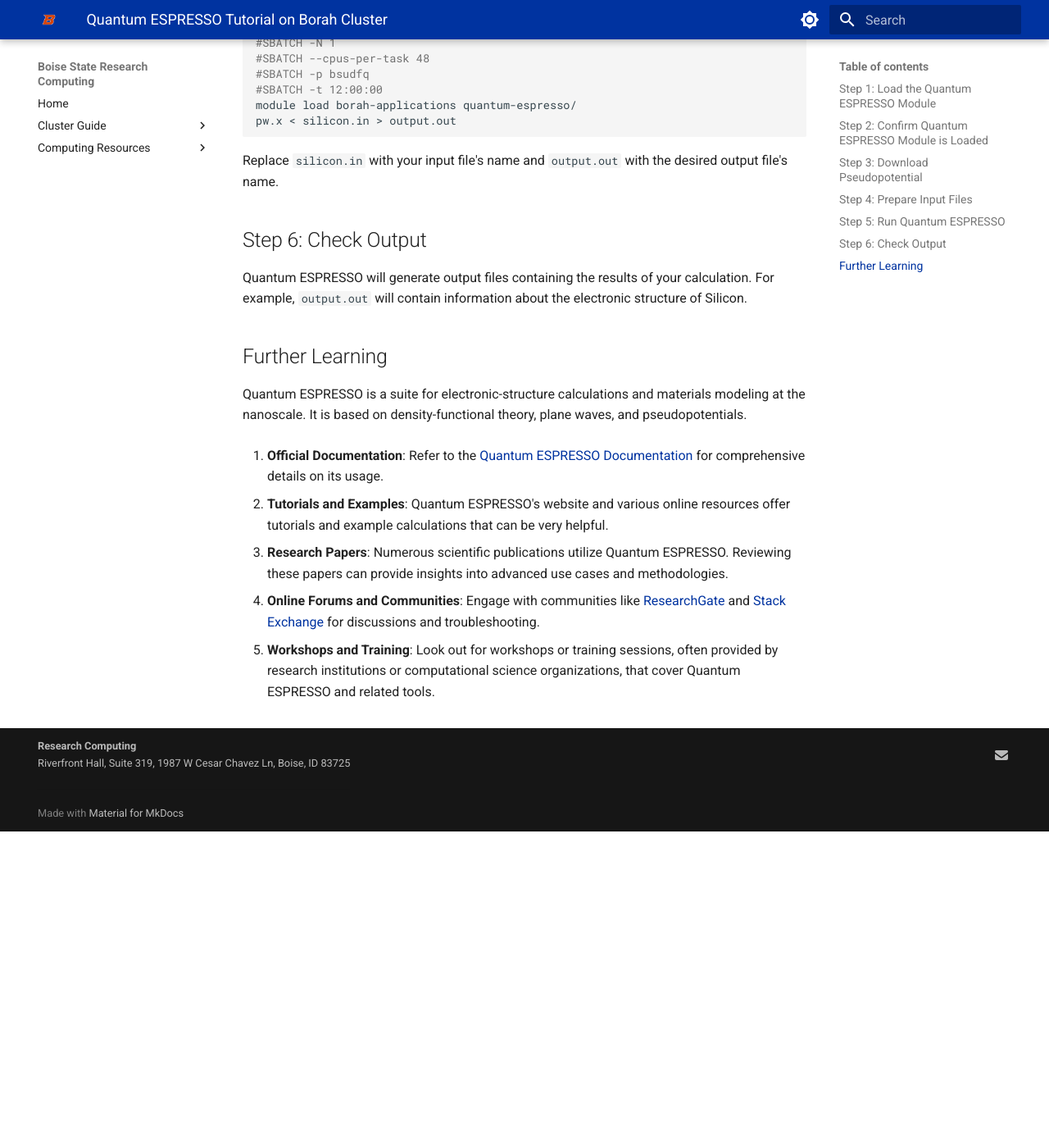
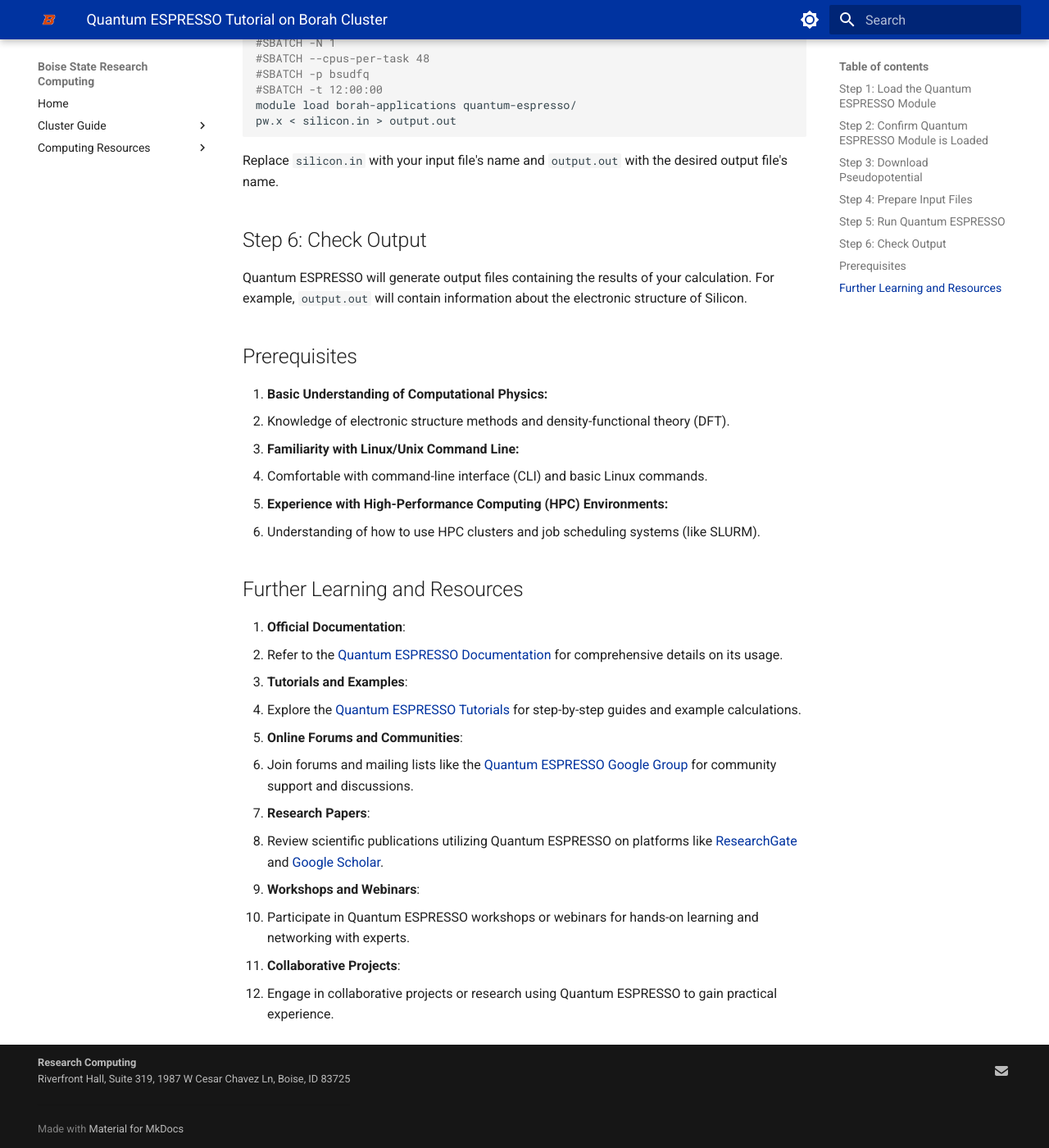
Before and after one commit to bsurc/docs, an MkDocs documentation site: the page built from docs/Borah Modules/QuantumEspresso-Tutorial.md, in a window 1280 px wide and 1400 px high, scrolled down 1884 px. Shown: the whole window at 82% size. Built offline with MkDocs 1.6.1 and Material for MkDocs 9.7.7, drawn with Linux system fonts in a browser that asks for light colours; before the commit the page ends 2898 px from its top, so only the background shows below that.

Commit message:
Updated QuantumEspresso-Tutorial.md

```diff
--- a/docs/Borah Modules/QuantumEspresso-Tutorial.md
+++ b/docs/Borah Modules/QuantumEspresso-Tutorial.md
@@ -92,16 +92,24 @@ Replace `silicon.in` with your input file's name and `output.out` with the desir
 
 Quantum ESPRESSO will generate output files containing the results of your calculation. For example, `output.out` will contain information about the electronic structure of Silicon.
 
-## Further Learning
+## Prerequisites
+1. **Basic Understanding of Computational Physics:**
+   - Knowledge of electronic structure methods and density-functional theory (DFT).
+2. **Familiarity with Linux/Unix Command Line:**
+   - Comfortable with command-line interface (CLI) and basic Linux commands.
+3. **Experience with High-Performance Computing (HPC) Environments:**
+   - Understanding of how to use HPC clusters and job scheduling systems (like SLURM).
 
-Quantum ESPRESSO is a suite for electronic-structure calculations and materials modeling at the nanoscale. It is based on density-functional theory, plane waves, and pseudopotentials.
-
-1. **Official Documentation**: Refer to the [Quantum ESPRESSO Documentation](https://www.quantum-espresso.org/resources/users-manual) for comprehensive details on its usage.
-
-2. **Tutorials and Examples**: Quantum ESPRESSO's website and various online resources offer tutorials and example calculations that can be very helpful.
-
-3. **Research Papers**: Numerous scientific publications utilize Quantum ESPRESSO. Reviewing these papers can provide insights into advanced use cases and methodologies.
-
-4. **Online Forums and Communities**: Engage with communities like [ResearchGate](https://www.researchgate.net/) and [Stack Exchange](https://physics.stackexchange.com/) for discussions and troubleshooting.
-
-5. **Workshops and Training**: Look out for workshops or training sessions, often provided by research institutions or computational science organizations, that cover Quantum ESPRESSO and related tools.
+## Further Learning and Resources
+1. **Official Documentation**:
+   - Refer to the [Quantum ESPRESSO Documentation](https://www.quantum-espresso.org/resources/users-manual) for comprehensive details on its usage.
+2. **Tutorials and Examples**:
+   - Explore the [Quantum ESPRESSO Tutorials](https://www.quantum-espresso.org/resources/tutorials) for step-by-step guides and example calculations.
+3. **Online Forums and Communities**:
+   - Join forums and mailing lists like the [Quantum ESPRESSO Google Group](https://groups.google.com/g/quantum-environ-users) for community support and discussions.
+4. **Research Papers**:
+   - Review scientific publications utilizing Quantum ESPRESSO on platforms like [ResearchGate](https://www.researchgate.net/) and [Google Scholar](https://scholar.google.com/).
+5. **Workshops and Webinars**:
+   - Participate in Quantum ESPRESSO workshops or webinars for hands-on learning and networking with experts.
+6. **Collaborative Projects**:
+   - Engage in collaborative projects or research using Quantum ESPRESSO to gain practical experience.
```
